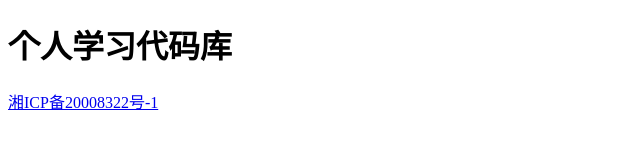
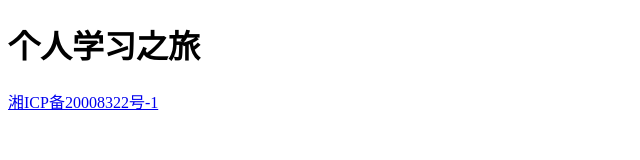
Before and after one commit to lycnihao/aliyun-beian, a plain HTML site: page index.html in a window 1280 px wide. Shown: the whole page, without its empty margins (0-640 px from the left). Drawn offline with Linux system fonts and the light colour scheme.

Commit message:
Update index.html

```diff
--- a/index.html
+++ b/index.html
@@ -3,10 +3,10 @@
 <head>
 	<meta charset="utf-8">
 	<meta name="viewport" content="width=device-width, initial-scale=1">
-	<title>个人学习代码库</title>
+	<title>个人学习之旅</title>
 </head>
 <body>
-	<h1>个人学习代码库</h1>
+	<h1>个人学习之旅</h1>
 	<a href="https://beian.miit.gov.cn">湘ICP备20008322号-1</a>
 </body>
 </html>
```
